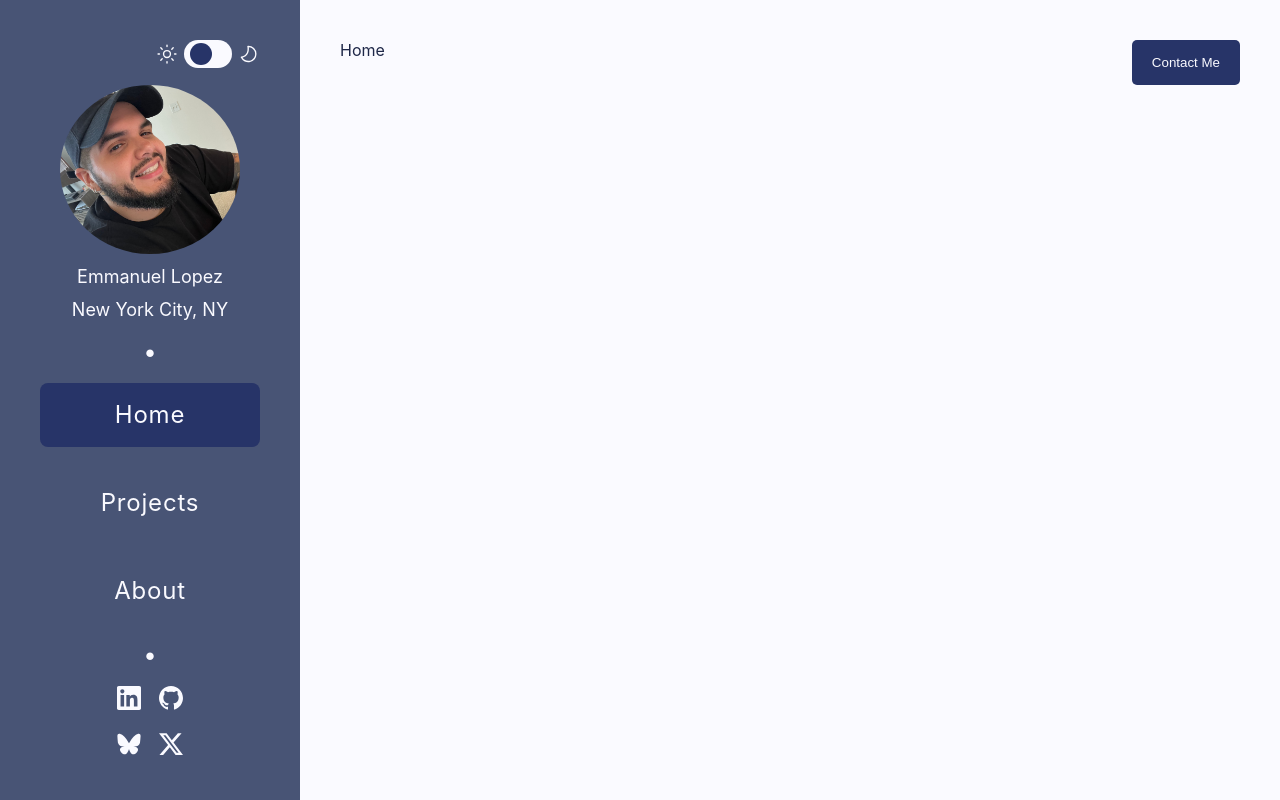
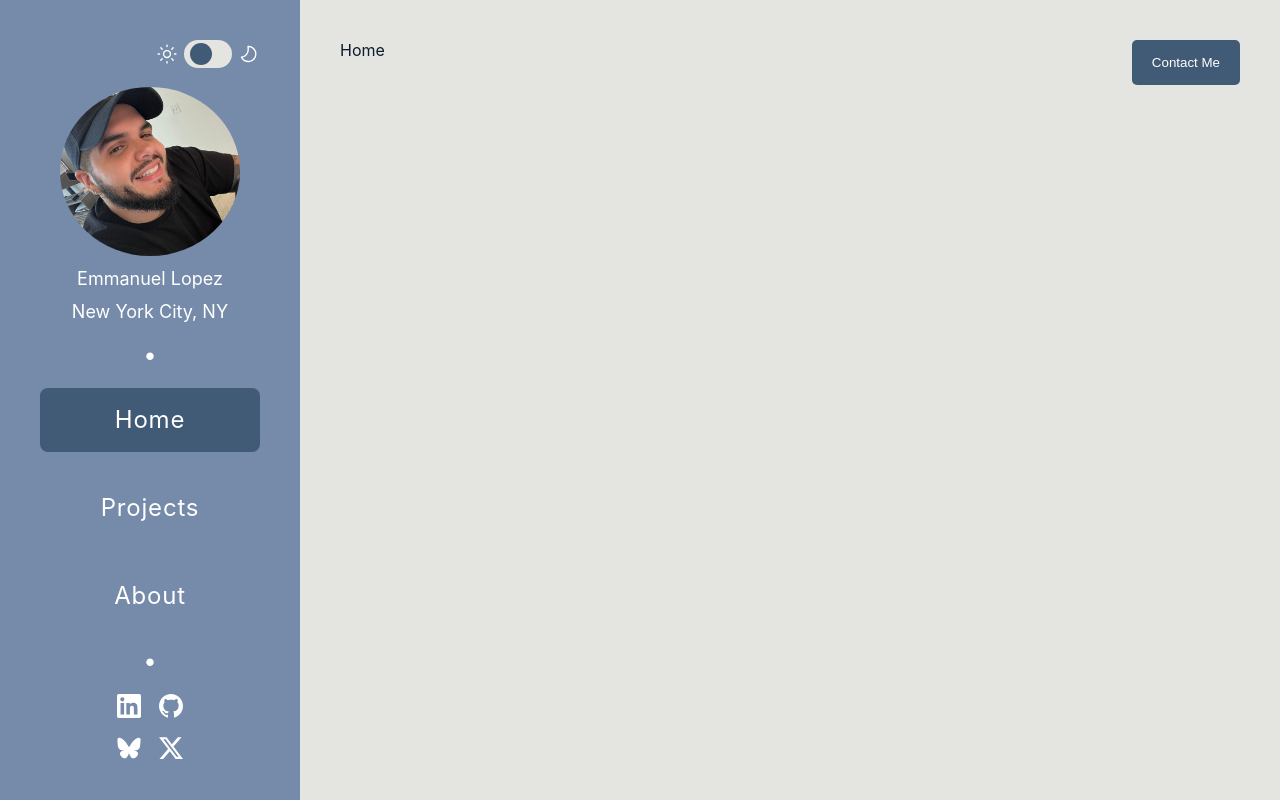
Before and after one commit to EmLopezDev/portfolio, a React (Vite) app: page / in a window 1280 px wide. Built offline with nearby package versions, Linux system fonts and the light colour scheme.

Commit message:
updated colors throught the app

```diff
--- a/src/components/Icon/IconLink.tsx
+++ b/src/components/Icon/IconLink.tsx
@@ -6,6 +6,7 @@ type IconLinkType = {
     size?: number | string;
     color?: string;
     target?: "_self" | "_blank" | "_parent" | "_top";
+    className?: string;
 };
 
 export const IconLink = ({
@@ -14,11 +15,13 @@ export const IconLink = ({
     size = 16,
     color = "currentColor",
     target = "_self",
+    className = "",
 }: IconLinkType) => {
     return (
         <a
             href={href}
             target={target}
+            className={className}
         >
             <Icon
                 name={name}
--- a/src/components/Sidebar/Sidebar.tsx
+++ b/src/components/Sidebar/Sidebar.tsx
@@ -24,24 +24,28 @@ function Sidebar() {
             <span className="sidebar__bullet">&#8226;</span>
             <div className="sidebar__social">
                 <IconLink
+                    className="sidebar__social--item"
                     href="http://www.linkedin.com/in/emmanuel-lopez-a812b0127"
                     name="linkedin"
                     size={24}
                     target="_blank"
                 />
                 <IconLink
+                    className="sidebar__social--item"
                     href="https://github.com/EmLopezDev"
                     name="github"
                     size={24}
                     target="_blank"
                 />
                 <IconLink
+                    className="sidebar__social--item"
                     href="https://bsky.app/profile/emlopezdev.bsky.social"
                     name="bluesky"
                     size={24}
                     target="_blank"
                 />
                 <IconLink
+                    className="sidebar__social--item"
                     href="https://x.com/emlopezdev"
                     name="xtwitter"
                     size={24}
--- a/src/components/Toast/Toast.tsx
+++ b/src/components/Toast/Toast.tsx
@@ -25,7 +25,7 @@ function Toast({ toast, handleCloseToast }: ToastType) {
                 <Icon
                     name="circleCheckFilled"
                     color="green"
-                    size={24}
+                    size={26}
                 />
             ),
             status: "success",
@@ -37,7 +37,7 @@ function Toast({ toast, handleCloseToast }: ToastType) {
                 <Icon
                     name="circleXFilled"
                     color="red"
-                    size={24}
+                    size={26}
                 />
             ),
             status: "failure",
@@ -48,7 +48,7 @@ function Toast({ toast, handleCloseToast }: ToastType) {
                 <Icon
                     name="circleExclamationFilled"
                     color="orange"
-                    size={24}
+                    size={26}
                 />
             ),
             status: "warning",
@@ -59,6 +59,7 @@ function Toast({ toast, handleCloseToast }: ToastType) {
     const toastOption = toast.type && toastOptions[toast.type];
 
     return (
+        toast.show &&
         toastOption && (
             <dialog
                 className={`toast__container ${toastOption.status}`}
--- a/src/scss/components/_contact_form.scss
+++ b/src/scss/components/_contact_form.scss
@@ -6,7 +6,7 @@
     inset: 0;
     width: 100%;
     z-index: 99;
-    background-color: hsla(0, 0%, 10%, 0.8);
+    background-color: var(--overlay-bg-color);
     display: none;
     cursor: pointer;
 
@@ -21,8 +21,8 @@
     position: fixed;
     top: 0;
     right: -400px;
-    background-color: var(--terciary-bg-color);
-    color: var(--primary-text-color);
+    background-color: var(--secondary-bg-color);
+    color: var(--secondary-text-color);
     padding-block: u.rem(40);
     padding-inline: u.rem(40);
     display: flex;
@@ -54,12 +54,11 @@
     &__form {
         display: flex;
         flex-direction: column;
-        // gap: u.rem(16);
 
         &--label {
             display: flex;
             flex-direction: column;
-            color: var(--primary-text-color);
+            color: var(--secondary-text-color);
             font-size: u.rem(18);
         }
 
@@ -67,22 +66,24 @@
             height: u.rem(40);
             border-radius: u.rem(4);
             border: none;
-            background-color: var(--white-200);
+            background-color: var(--primary-bg-color);
             padding-inline: u.rem(20);
             padding-block: u.rem(20);
             margin-block-start: u.rem(8);
             margin-block-end: u.rem(4);
+            color: var(--primary-text-color);
         }
         &--text-area {
             height: u.rem(150);
             border-radius: u.rem(4);
             border: none;
-            background-color: var(--white-200);
+            background-color: var(--primary-bg-color);
             resize: none;
             padding-inline: u.rem(20);
             padding-block: u.rem(20);
             margin-block-start: u.rem(8);
             margin-block-end: u.rem(4);
+            color: var(--primary-text-color);
         }
 
         &--submit {
@@ -90,7 +91,7 @@
             border-radius: u.rem(4);
             color: var(--white-200);
             border: 1px solid var(--border);
-            background-color: var(--primary);
+            background-color: var(--primary-button-bg-color);
             margin-block-start: u.rem(8);
         }
 
--- a/src/scss/components/_nav.scss
+++ b/src/scss/components/_nav.scss
@@ -26,7 +26,11 @@
             &.active {
                 background-color: var(--terciary-bg-color);
                 border-radius: u.rem(8);
-                color: var(--primary-text-color-hover);
+            }
+
+            &:focus {
+                outline: 2px solid var(--focus-color);
+                border-radius: u.rem(8);
             }
         }
     }
--- a/src/scss/components/_sidebar.scss
+++ b/src/scss/components/_sidebar.scss
@@ -39,5 +39,10 @@
         display: grid;
         grid-template-columns: 1fr 1fr;
         gap: u.rem(18);
+
+        &--item {
+            display: flex;
+            align-items: center;
+        }
     }
 }
--- a/src/scss/components/_theme_button.scss
+++ b/src/scss/components/_theme_button.scss
@@ -36,10 +36,6 @@
         &:checked::after {
             left: 65%;
         }
-
-        &:focus {
-            outline: 2px solid var(--secondary-focus-color);
-        }
     }
 
     &__moon {
--- a/src/scss/components/_toast.scss
+++ b/src/scss/components/_toast.scss
@@ -37,6 +37,7 @@ $toast-width: u.rem(350);
 .toast {
     display: flex;
     flex-direction: column;
+    justify-content: center;
     gap: u.rem(16);
     padding-inline: u.rem(20);
     color: var(--primary-text-color);
@@ -55,7 +56,7 @@ $toast-width: u.rem(350);
     }
 
     &__message {
-        font-size: u.rem(18);
+        font-size: u.rem(16);
         line-height: u.rem(24);
         letter-spacing: u.rem(0.8);
     }
--- a/src/scss/global/_baseline.scss
+++ b/src/scss/global/_baseline.scss
@@ -43,6 +43,10 @@ button {
     cursor: pointer;
 }
 
+:focus {
+    outline: 2px solid var(--focus-color);
+}
+
 #root {
     min-height: 100%;
     width: 100%;
--- a/src/scss/utils/_colors.scss
+++ b/src/scss/utils/_colors.scss
@@ -1,37 +1,42 @@
 :root {
-    --ghost-white: hsla(240, 100%, 99%, 1);
-    --periwinkle: hsla(257, 100%, 93%, 1);
-    --yinmn-blue: hsla(224, 24%, 37%, 1);
-    --delft-blue: hsla(228, 46%, 28%, 1);
-    --space-cadet: hsla(227, 42%, 20%, 1);
+    --rich-black: hsl(211, 53%, 11%);
+    --oxford-blue: hsl(219, 37%, 17%);
+    --delft-blue: hsl(228, 90%, 47%);
+    --yinmn-blue: hsl(212, 29%, 36%);
+    --silver-lake-blue: hsl(214, 23%, 56%);
+    --platinum: hsl(75, 6%, 89%);
+    --platinum-white: hsl(75, 6%, 100%);
+    --auburn: hsl(0, 59%, 41%);
+    --shamrock: hsl(156, 100%, 31%);
+    --gold: hsl(43, 74%, 45%);
 
-    --red-ncs: hsla(354, 64%, 43%, 1);
+    --primary-bg-color: var(--platinum);
+    --secondary-bg-color: var(--silver-lake-blue);
+    --terciary-bg-color: var(--yinmn-blue);
+    --overlay-bg-color: hsla(211, 53%, 11%, 0.7);
 
-    --primary-bg-color: var(--ghost-white);
-    --secondary-bg-color: var(--yinmn-blue);
-    --terciary-bg-color: var(--delft-blue);
+    --primary-text-color: var(--rich-black);
+    --secondary-text-color: var(--platinum-white);
 
-    --primary-text-color: var(--space-cadet);
-    --secondary-text-color: var(--ghost-white);
+    --primary-border-color: var(--oxford-blue);
 
-    --primary-text-color-hover: var(--ghost-white);
+    --focus-color: var(--delft-blue);
 
-    --primary-border-color: var(--delft-blue);
+    --primary-button-bg-color: var(--yinmn-blue);
 
-    --secondary-focus-color: var(--periwinkle);
-
-    --primary-button-bg-color: var(--delft-blue);
+    --success: var(--shamrock);
+    --danger: var(--auburn);
+    --warning: var(--gold);
 }
 
 .darkmode {
-    --primary-bg-color: var(--delft-blue);
-    --secondary-bg-color: var(--space-cadet);
-    --terciary-bg-color: var(--periwinkle);
+    --primary-bg-color: var(--oxford-blue);
+    --secondary-bg-color: var(--rich-black);
+    --terciary-bg-color: var(--silver-lake-blue);
 
-    --primary-text-color: var(--ghost-white);
-    --primary-text-color-hover: var(--space-cadet);
+    --primary-text-color: var(--platinum);
 
     --primary-border-color: var(--yinmn-blue);
 
-    --primary-button-bg-color: var(--space-cadet);
+    --primary-button-bg-color: var(--silver-lake-blue);
 }
```
